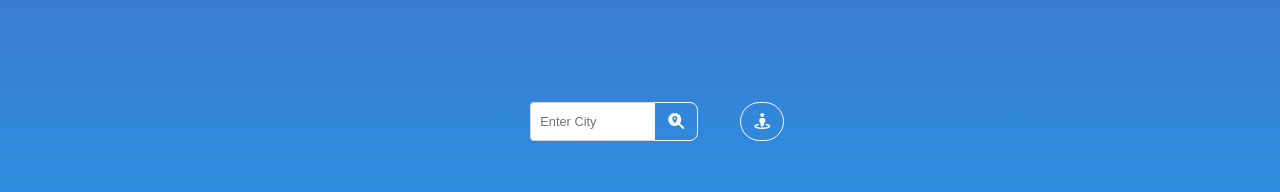
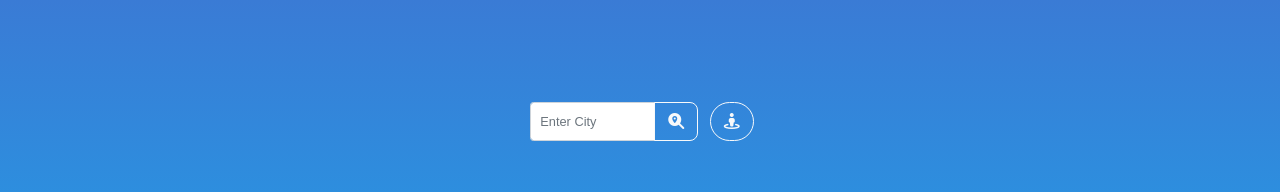
Before and after one commit to pavansrinivasmamidala/weather-react-app, a React (Create React App) app: page / in a window 1280 px wide. Shown: the top 192 px of the page. Built offline with nearby package versions, Linux system fonts and the light colour scheme.

Commit message:
Fixed aligned navigation button

```diff
--- a/src/Search.js
+++ b/src/Search.js
@@ -26,7 +26,7 @@ export default function Search() {
                     <i className="fas fa-search-location location"></i>
                   </button>
                 </div>
-                <div className="col-sm">
+                <div className="col d-flex align-items-start">
                   <button
                     className="btn btn-lg btn-outline-light actual-location"
                     type="button"
```
